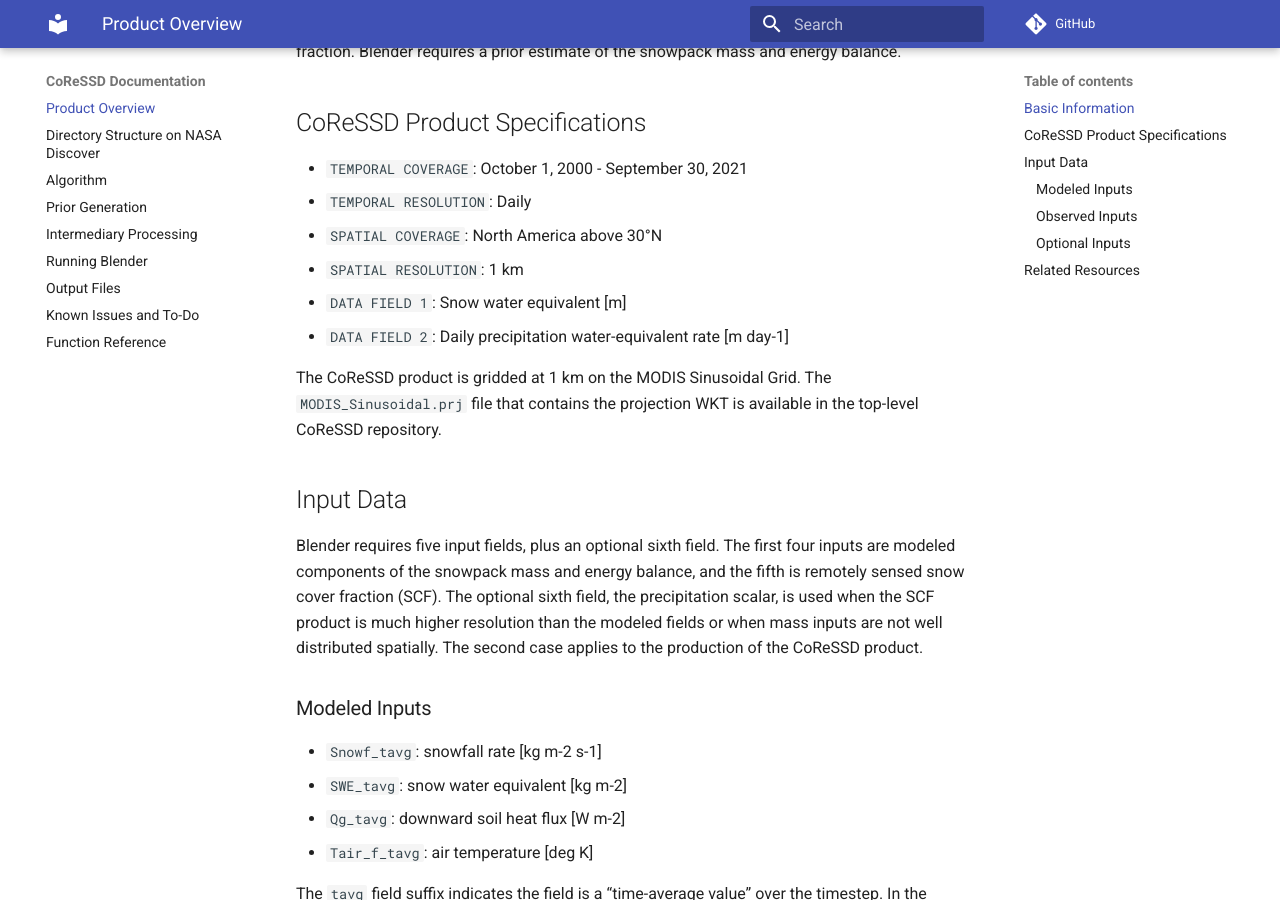
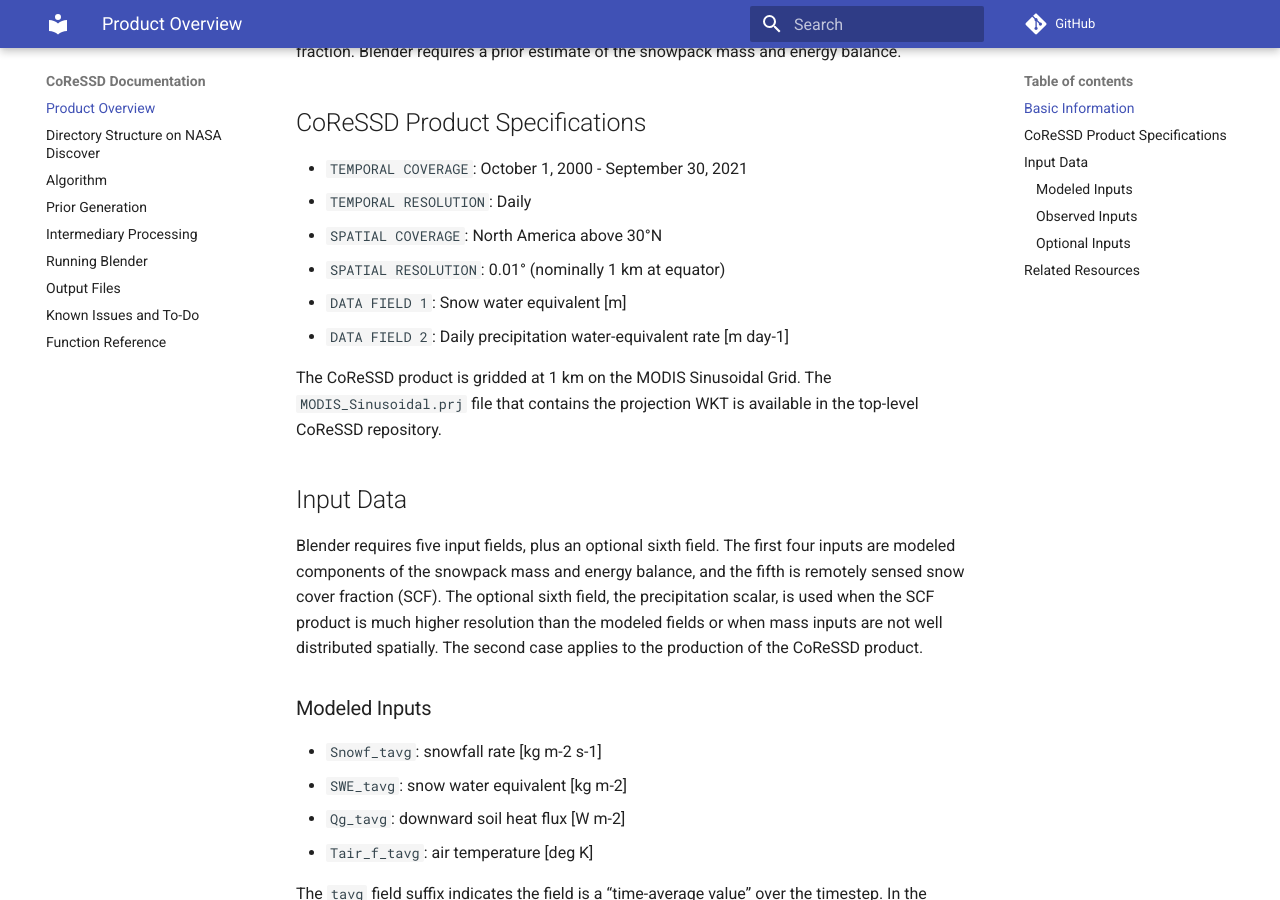
Before and after one commit to dechowjack/coressd-docs, an MkDocs documentation site: the page built from docs/index.md, in a window 1280 px wide and 900 px high, scrolled down 345 px. Built offline with MkDocs 1.6.1 and Material for MkDocs 9.7.7, drawn with Linux system fonts in a browser that asks for light colours; comment, search, counter and statistics services are not loaded.

Commit message:
Update index.md
Fixed grid size description.

```diff
--- a/docs/index.md
+++ b/docs/index.md
@@ -7,7 +7,7 @@ The *Co*ld *Re*gions *S*nowfall and *S*nowpack *D*ataset (CoReSSD) is a 1 km sno
 - `TEMPORAL COVERAGE`: October 1, 2000 - September 30, 2021
 - `TEMPORAL RESOLUTION`: Daily
 - `SPATIAL COVERAGE`: North America above 30°N
-- `SPATIAL RESOLUTION`: 1 km
+- `SPATIAL RESOLUTION`: 0.01° (nominally 1 km at equator)
 - `DATA FIELD 1`: Snow water equivalent [m]
 - `DATA FIELD 2`: Daily precipitation water-equivalent rate [m day-1]
 
```
